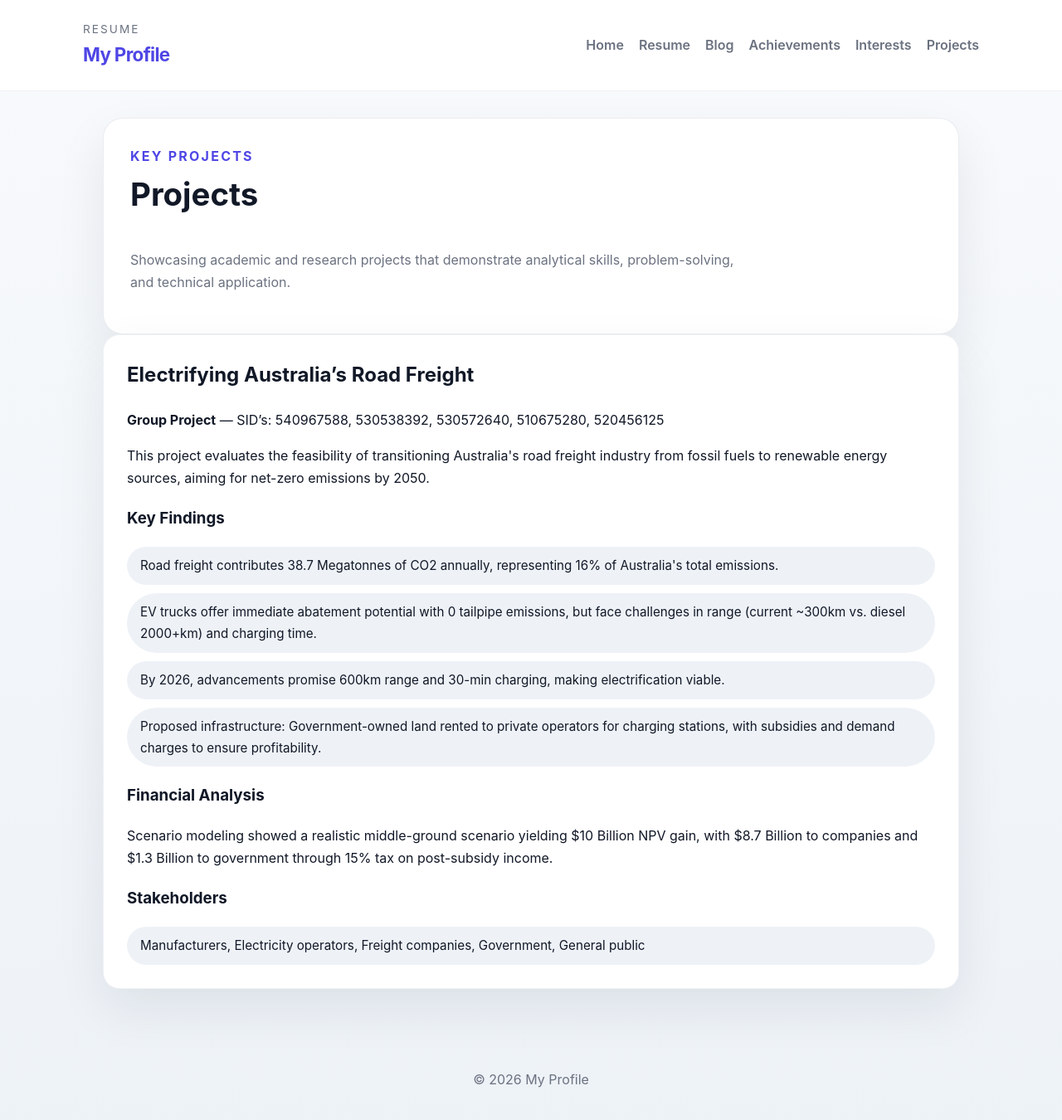
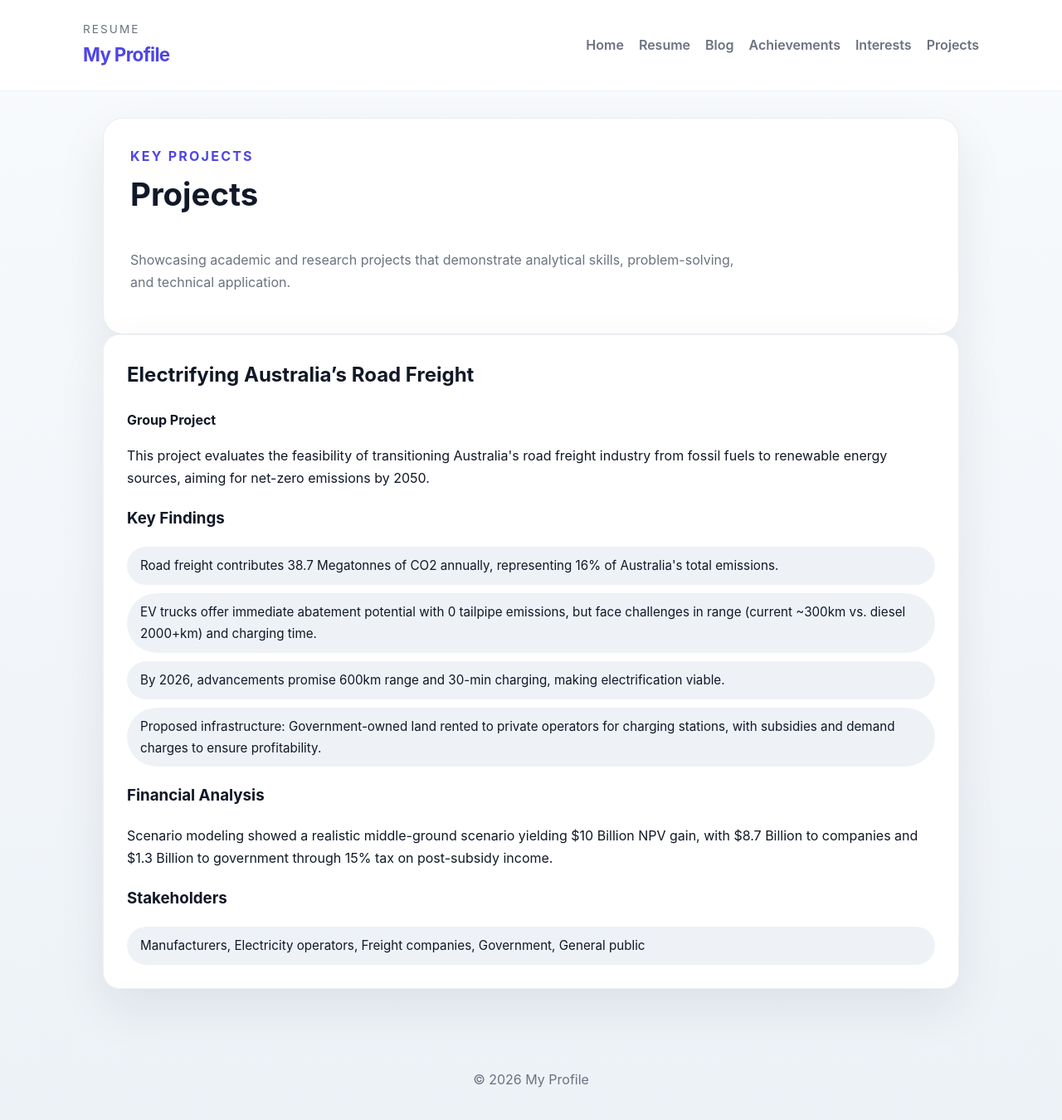
Before and after one commit to MartinKalories/manavkalra, a Jekyll site: the page built from projects/index.md, in a window 1280 px wide and 1371 px high. Shown: the top 1350 px of the window at 83% size. Built offline with Jekyll 4.4.1, drawn with Linux system fonts in a browser that asks for light colours.

Commit message:
Remove SID details from projects page

```diff
--- a/projects/index.md
+++ b/projects/index.md
@@ -11,7 +11,7 @@ title: Projects
 
 <section class="card">
   <h2>Electrifying Australia’s Road Freight</h2>
-  <p><strong>Group Project</strong> — SID’s: 540967588, 530538392, 530572640, 510675280, 520456125</p>
+  <p><strong>Group Project</strong></p>
   <p>This project evaluates the feasibility of transitioning Australia's road freight industry from fossil fuels to renewable energy sources, aiming for net-zero emissions by 2050.</p>
   <h3>Key Findings</h3>
   <ul class="skills-list">
```
